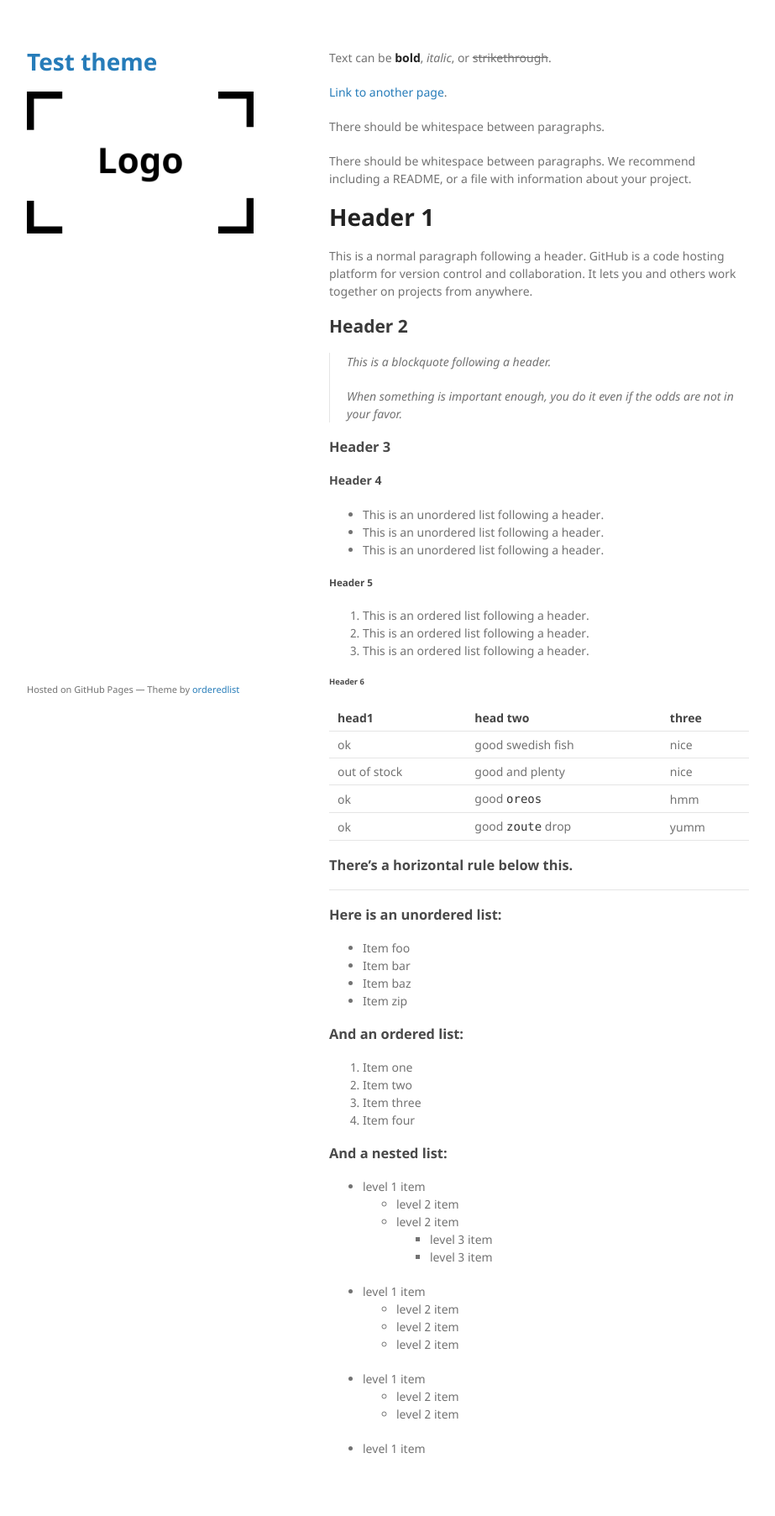
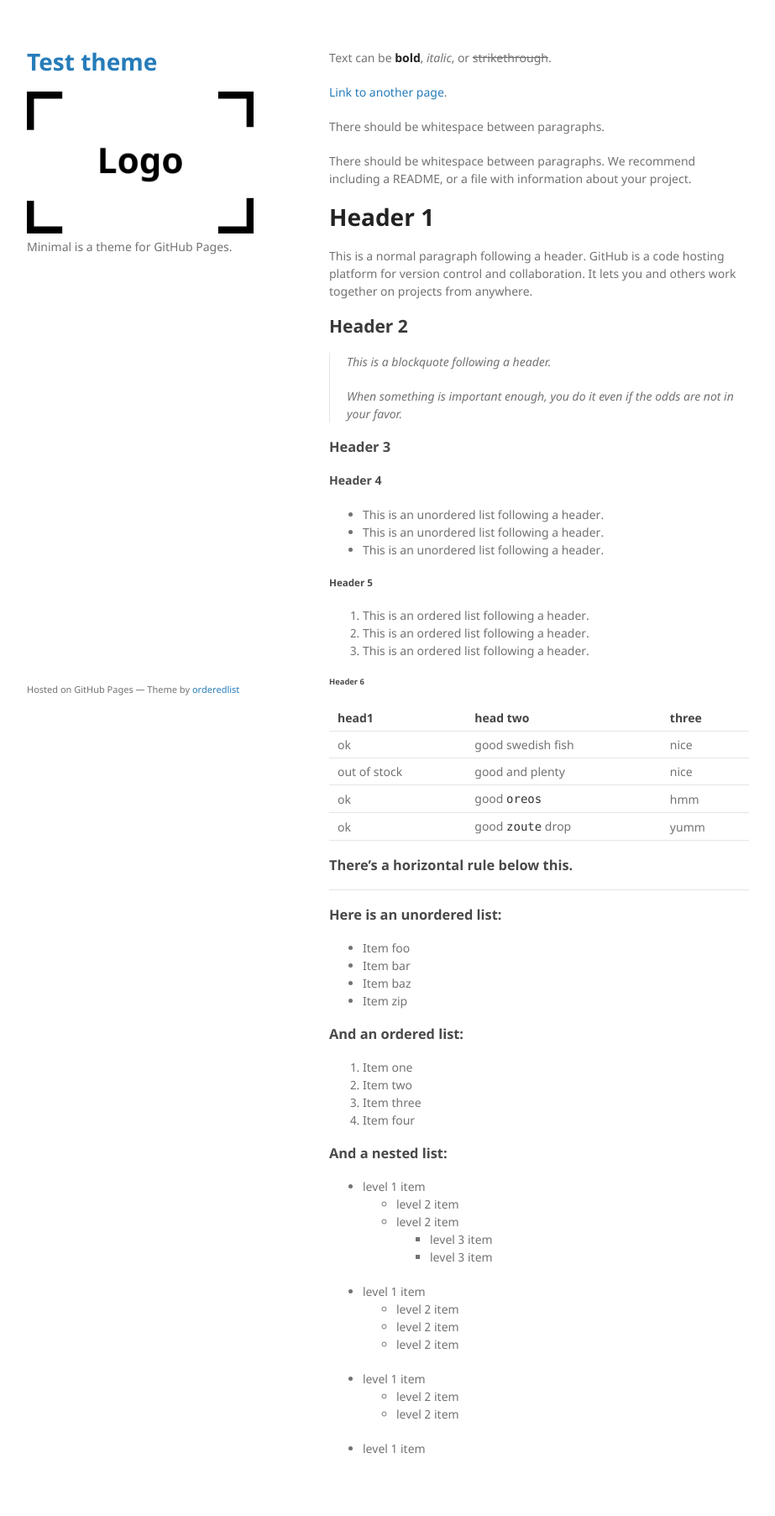
Before and after one commit to Dr-KangWang/dr-kangwang.github.io, a Jekyll site: the page built from index.md, in a window 1280 px wide. Shown: the whole page at 84% size, without its empty margins (178-1101 px from the left). Built offline with Jekyll 4.4.1, drawn with Linux system fonts in a browser that asks for light colours.

Commit message:
update of the theme, default html file

```diff
--- a/_layouts/default.html
+++ b/_layouts/default.html
@@ -21,7 +21,7 @@
           <img src="{{site.logo | relative_url}}" alt="Logo" />
         {% endif %}
 
-
+        <p>{{ site.description | default: site.github.project_tagline }}</p>
 
         {% if site.show_downloads %}
         <ul class="downloads">
```
